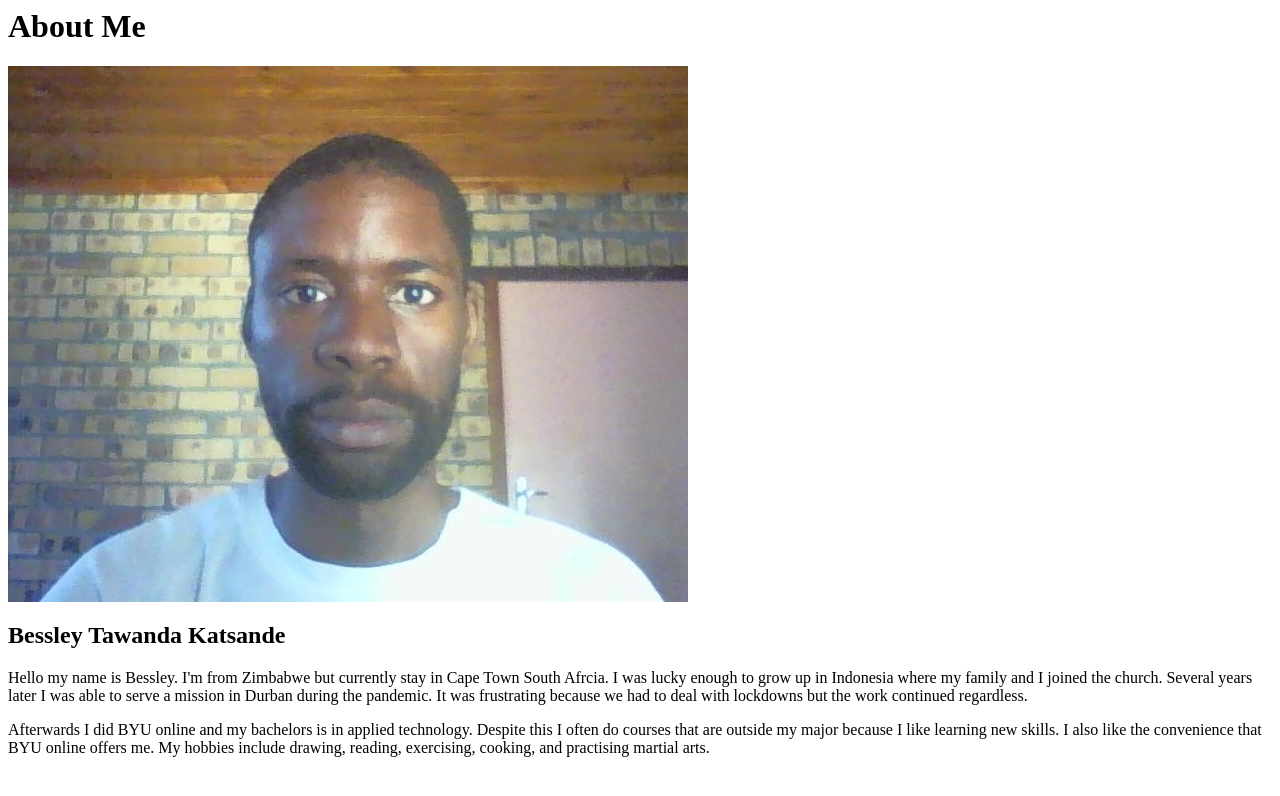
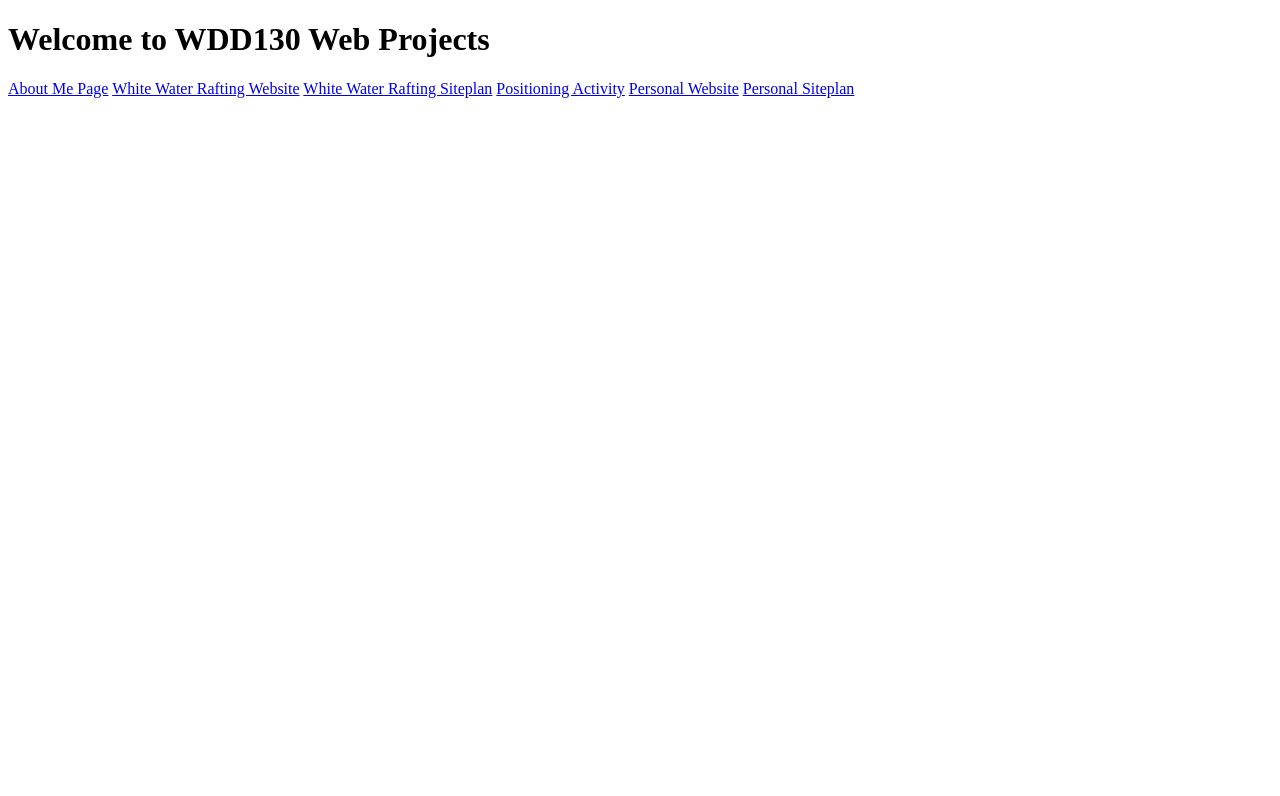
Before and after one commit to BessleyTKatsande/wdd130, a plain HTML site: page index.html in a window 1280 px wide. Drawn offline with Linux system fonts and the light colour scheme.

Commit message:
Add files via upload

```diff
--- a/index.html
+++ b/index.html
@@ -1,15 +1,20 @@
-<DOCTYPE html!>
-<html lang="us-en">
+<!DOCTYPE html>
+<html lang="en">
 <head>
-<meta charset="UTF-8"
-<meta http-eqiuv="X-UA-Compatible" content="IE=edge"
-<meta name="viewport" content="width=device-width, initial-scale=1.0"
+    <meta charset="UTF-8">
+    <meta http-equiv="X-UA-Compatible" content="IE=edge">
+    <meta name="viewport" content="width=device-width, initial-scale=1.0">
+    <title>WDD130 Home Page</title>
 </head>
 <body>
-<h1>About Me</h1>
-<img src="images/my image.jpg">
-<h2>Bessley Tawanda Katsande</h2>
-<p>Hello my name is Bessley. I'm from Zimbabwe but currently stay in Cape Town South Afrcia. I was lucky enough to grow up in Indonesia where my family and I joined the church. Several years later I was able to serve a mission in Durban during the pandemic. It was frustrating because we had to deal with lockdowns but the work continued regardless.</p>
-<p>Afterwards I did BYU online and my bachelors is in applied technology. Despite this I often do courses that are outside my major because I like learning new skills. I also like the convenience that BYU online offers me. My hobbies include drawing, reading, exercising, cooking, and practising martial arts.</p>
+    <h1>Welcome to WDD130 Web Projects</h1>
+<nav>
+  <a href="aboutme/index.html">About Me Page</a>
+  <a href="wwr/index.html">White Water Rafting Website</a>
+  <a href="wwr/site-plan-rafting.html">White Water Rafting Siteplan</a>
+  <a href="positioning.html">Positioning Activity</a>
+  <a href="#">Personal Website</a>
+  <a href="#">Personal Siteplan</a>
+</nav>
 </body>
 </html>
```
